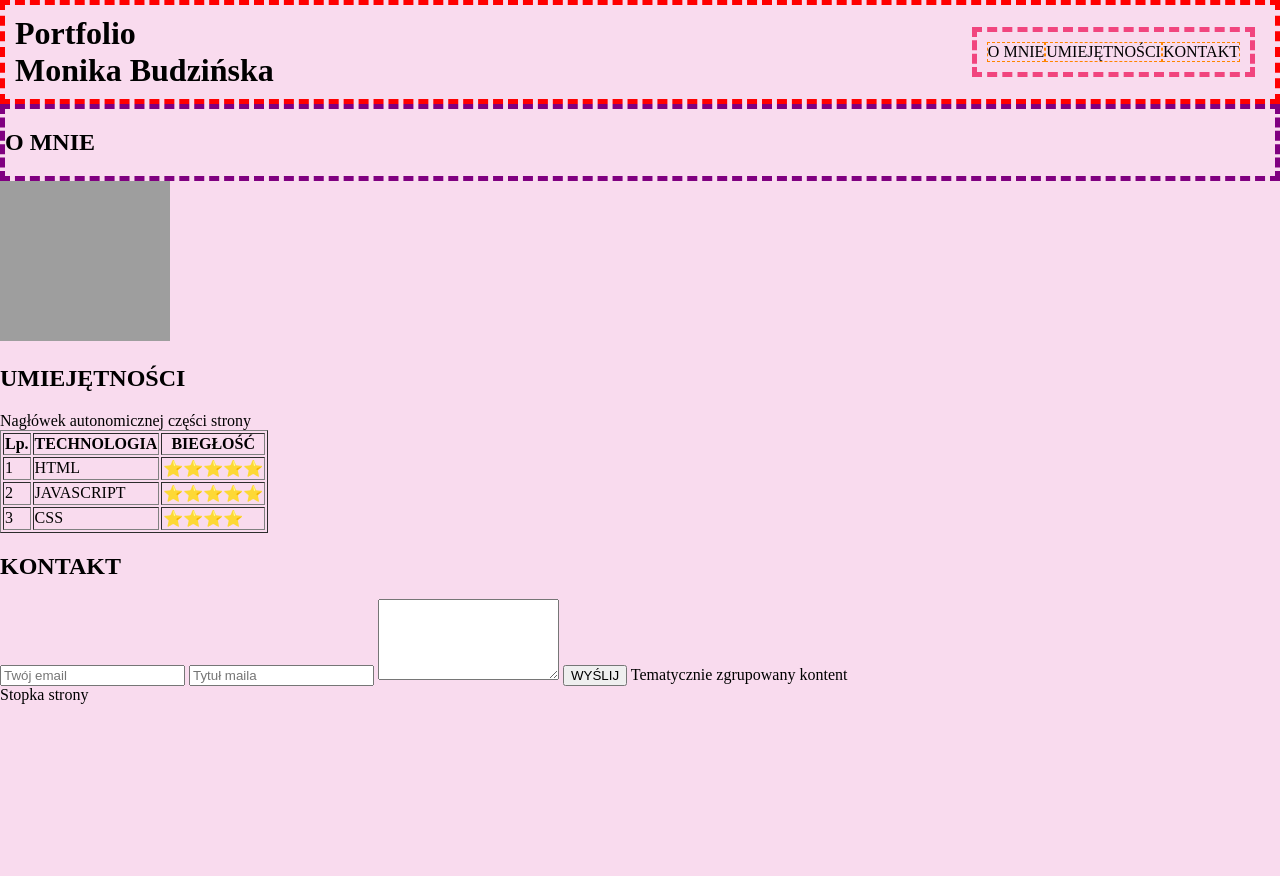
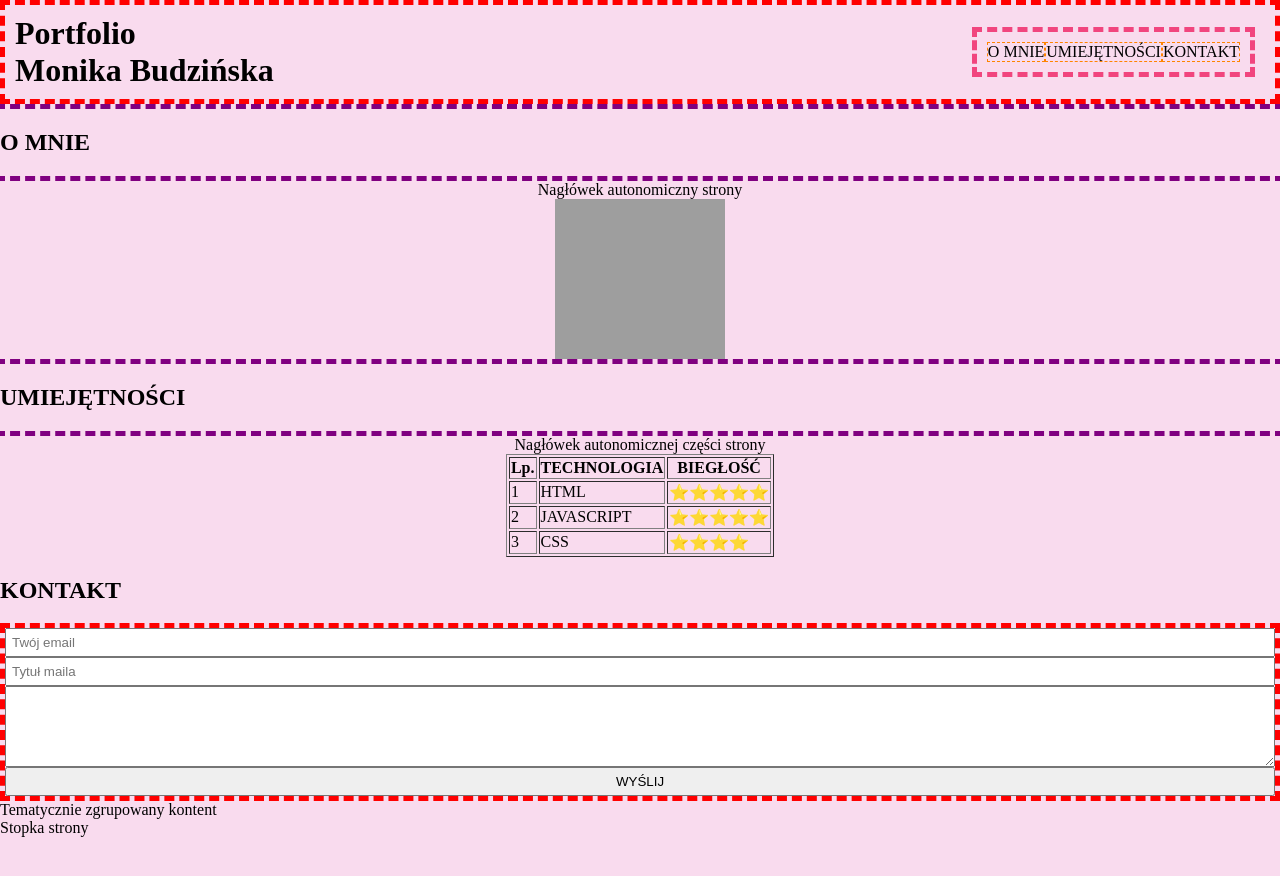
Before and after one commit to monikabudzinska/egzamin2, a plain HTML site: page portfolio/index.html in a window 1280 px wide. Before the commit the page ends 800 px from the top, so only its background shows below. Drawn offline with Linux system fonts and the light colour scheme; grey boxes are pictures that could not be loaded.

Commit message:
środkowanie

```diff
--- a/portfolio/index.html
+++ b/portfolio/index.html
@@ -27,17 +27,19 @@
 
     </header>
     <main>
-        <header><h2>O MNIE</h2></header>
-
-        <img src="https://freesvg.org/img/publicdomainq-scientist-Albert_Einstein.png" width="170" height="160" alt="PERSONAL">
+        <header>
+            <h2>O MNIE</h2>
+        </header>
+            Nagłówek autonomiczny strony
+            <img src="https://freesvg.org/img/publicdomainq-scientist-Albert_Einstein.png" width="170" height="160" alt="PERSONAL">
     </main>
 
 
     <article>
         <header>
             <h2>UMIEJĘTNOŚCI</h2>
-
-            Nagłówek autonomicznej części strony</header>
+        </header>
+        Nagłówek autonomicznej części strony
         <!-- im większy border tym grubsza tabelka -->
         <table border="">
             <!-- nagłówek tabeli -->
@@ -82,10 +84,10 @@
         <header>
             <h2>KONTAKT</h2>
         </header>
-        <form">
+        <form>
             <input type="email" placeholder="Twój email"/>
             <input type="text" placeholder="Tytuł maila"/>
-            <textarea cols="20" rows="5"></textarea>
+            <textarea cols="20" rows="5" placeholder=""></textarea>
             <input type="submit" value="WYŚLIJ">
 
         </form>
--- a/portfolio/style.css
+++ b/portfolio/style.css
@@ -1,6 +1,7 @@
 body{
     background-color: rgb(249, 219, 238);
     margin: 0px;
+    min-height: 1000px;
 }
 
 .bodyHeader{
@@ -8,10 +9,22 @@ body{
     display: flex;
     justify-content: space-between;
     align-items: center;
+    position: sticky;
+    /* pozycje sticky używamy do menu */
+    top: 0;
 
 }
+main{
+    flex-direction:column;
+    display: flex;
+    justify-content: space-evenly;
+    align-items: center;
+}
 main header {
-    border: 5px dashed purple
+    border: 5px dashed purple;
+    width: 100%;
+
+
 }
 h1{
     /* Jeśli podajemy dwie wartości to są góra dół, jeżeli 4 to zgodnie ze wskazókami zegara */
@@ -24,6 +37,7 @@ ul{
     padding: 10px;
     display: flex;
     justify-content: space-around;
+
 }
 li{
     border: 1px dashed rgb(255, 132, 0);
@@ -33,3 +47,24 @@ li{
 {
 ul{display: none;}
 }
+form{
+    border: 5px dashed red;
+    display: flex;
+    flex-direction: column;
+}
+input{
+    padding: 5px;
+}
+image {
+    max-width: 100%;
+}
+article{
+    flex-direction:column;
+    display: flex;
+    justify-content: space-evenly;
+    align-items: center;
+}
+article header{
+    border: 5px dashed purple;
+    width: 100%;
+}
```
